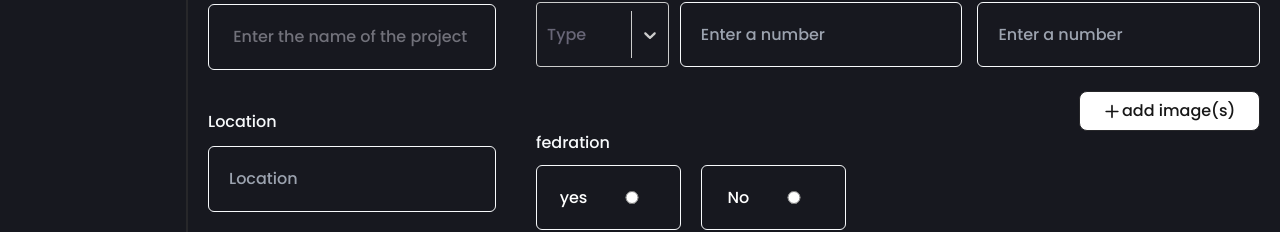
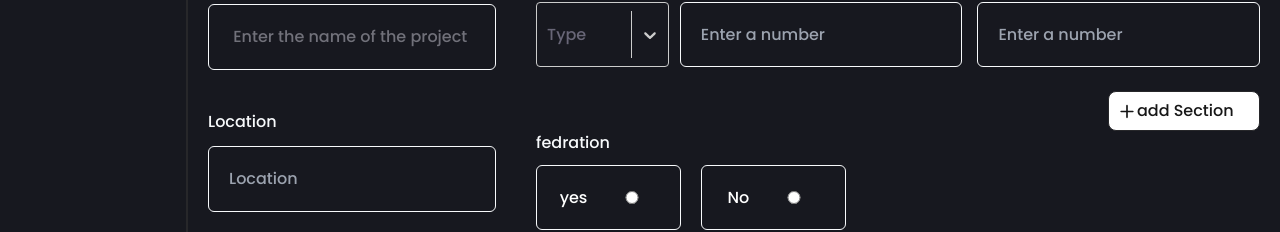
Before and after one commit to shardulgawande27/buildVision, a React (Vite) app in the folder frontend/: page /addproject in a window 1280 px wide. Shown: the part 462-694 px from the top of the page. Built offline with nearby package versions, Linux system fonts and the light colour scheme.

Commit message:
add section fix

```diff
--- a/frontend/src/components/PorjectDetails.jsx
+++ b/frontend/src/components/PorjectDetails.jsx
@@ -107,7 +107,7 @@ const PorjectDetails = ({ formData, setFormData }) => {
                 type="text"
               />
             </div>
-            <div className="flex justify-center items-center px-2 py-1 bg-white rounded-lg border border-solid border-zinc-800 text-neutral-900 h-[40px] cursor-pointer w-[25%] ml-[75%] mt-6">
+            <div className="flex justify-center text-center items-center px-2 py-1 bg-white rounded-lg border border-solid border-zinc-800 text-neutral-900 h-[40px] cursor-pointer w-[21%] ml-[79%] mt-6">
               <label
                 htmlFor="upload-input"
                 className="flex items-center cursor-pointer w-[135px]"
@@ -132,7 +132,7 @@ const PorjectDetails = ({ formData, setFormData }) => {
                     fill="#151515"
                   />
                 </svg>
-                <span>add image(s)</span>
+                <span>add Section</span>
               </label>
               <input
                 id="upload-input"
```
